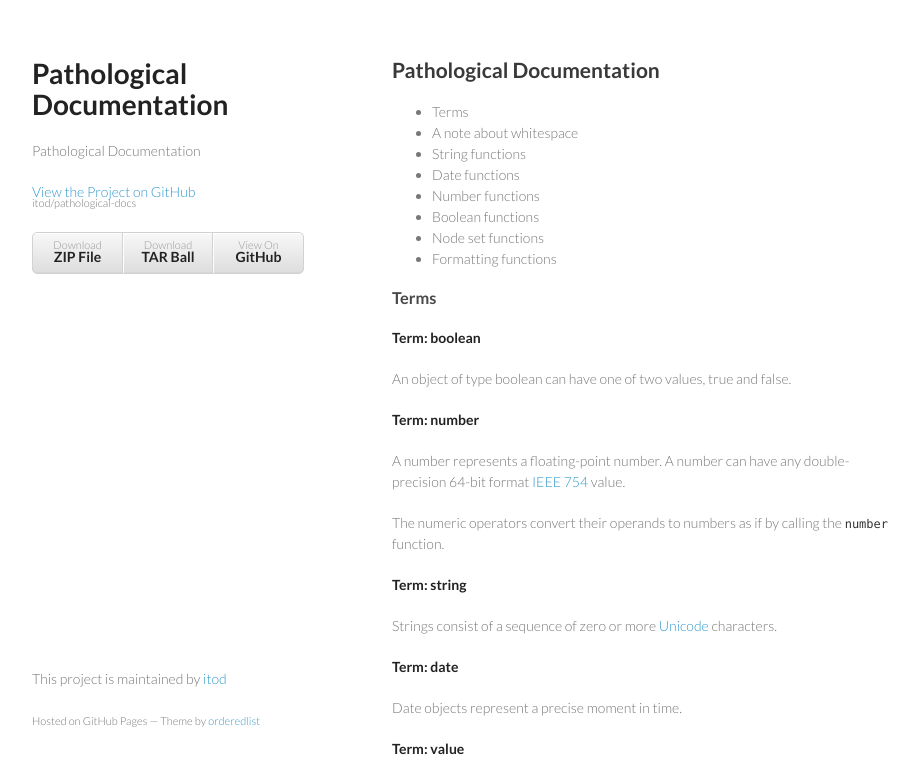
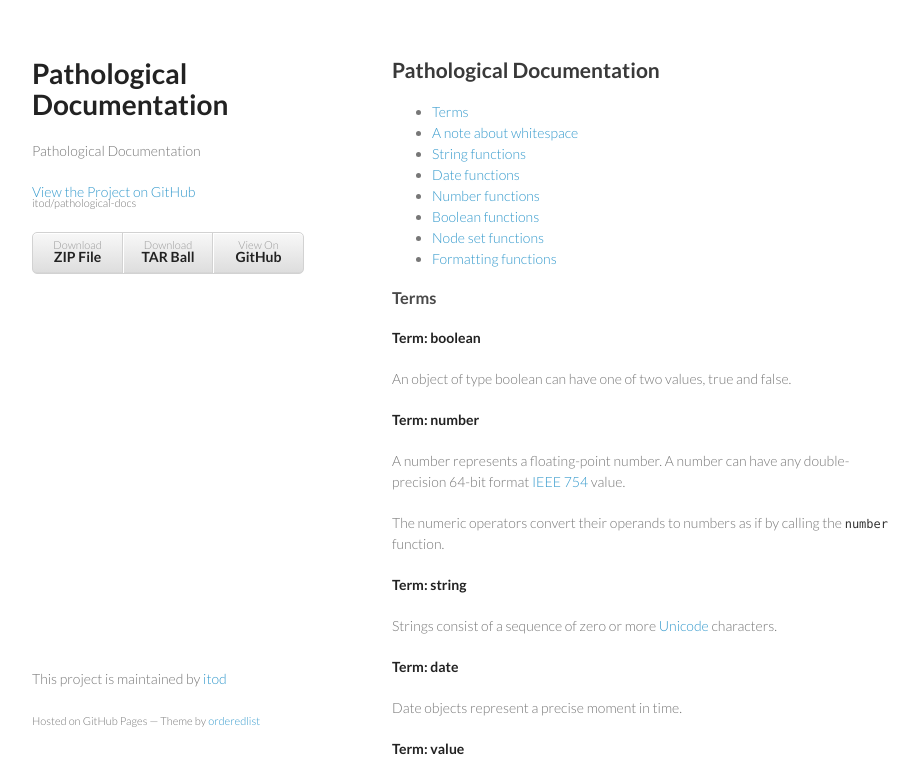
Before and after one commit to itod/pathological-docs, a plain HTML site: page index.html in a window 1280 px wide. Shown: the top 776 px of the page, without its empty margins (178-1101 px from the left). Drawn offline with Linux system fonts and the light colour scheme.

Commit message:
Create gh-pages branch via GitHub

```diff
--- a/index.html
+++ b/index.html
@@ -32,16 +32,17 @@
 <a name="pathological-documentation" class="anchor" href="#pathological-documentation"><span class="octicon octicon-link"></span></a>Pathological Documentation</h2>
 
 <ul>
-<li>Terms</li>
-<li>A note about whitespace</li>
-<li>String functions</li>
-<li>Date functions</li>
-<li>Number functions</li>
-<li>Boolean functions</li>
-<li>Node set functions</li>
-<li>Formatting functions</li>
+<li><a href="#terms">Terms</a></li>
+<li><a href="#note-whitespace">A note about whitespace</a></li>
+<li><a href="#string-functions">String functions</a></li>
+<li><a href="#date-functions">Date functions</a></li>
+<li><a href="#number-functions">Number functions</a></li>
+<li><a href="#boolean-functions">Boolean functions</a></li>
+<li><a href="#node-set-functions">Node set functions</a></li>
+<li><a href="#formatting-functions">Formatting functions</a></li>
 </ul><h3>
-<a name="terms" class="anchor" href="#terms"><span class="octicon octicon-link"></span></a>Terms</h3>
+<a name="terms" class="anchor" href="#terms"><span class="octicon octicon-link"></span></a>
+<a name="terms"></a>Terms</h3>
 
 <p><a name="boolean"></a><strong>Term:</strong> <strong>boolean</strong></p>
 
@@ -89,6 +90,22 @@
 <li>an axis, which specifies the tree relationship between the nodes selected by the location step and the context node,</li>
 <li>a node test, which specifies the node type and name of the nodes selected by the location step, and</li>
 <li>zero or more predicates, which use arbitrary expressions to further refine the set of nodes selected by the location step.</li>
+</ul><p><a name="node-test"></a><strong>Term:</strong> <strong>node-test</strong></p>
+
+<p>A node test can be one of two types:</p>
+
+<ul>
+<li>a <strong>node type</strong> test tests the <em>type</em> of node: either <strong><code>file()</code></strong> or <strong><code>folder()</code></strong>
+</li>
+<li>a <strong>node name</strong> test tests the <em>name</em> of node. Some examples:
+
+<ul>
+<li><code>Desktop</code></li>
+<li><code>*</code></li>
+<li>
+<code>Application%20Support</code> (See <a href="#note-whitespace">note about whitespace</a>)</li>
+</ul>
+</li>
 </ul><p><a name="axis"></a><strong>Term:</strong> <strong>axis</strong></p>
 
 <p>The following axes are available:</p>
@@ -106,9 +123,10 @@
 <li>the <code>descendant-or-self</code> axis contains the context node and the descendants of the context node</li>
 <li>the <code>ancestor-or-self</code> axis contains the context node and the ancestors of the context node; thus, the ancestor axis will always include the root node</li>
 </ul><h3>
-<a name="a-note-about-whitespace" class="anchor" href="#a-note-about-whitespace"><span class="octicon octicon-link"></span></a>A Note About Whitespace</h3>
+<a name="a-note-about-whitespace" class="anchor" href="#a-note-about-whitespace"><span class="octicon octicon-link"></span></a>
+<a name="note-whitespace"></a>A Note About Whitespace</h3>
 
-<p>OS X allows file and folder names to contain whitespace. For example, a commonly used folder with a name containing whitespace is <code>Application Support</code> (located at <code>~/Library/Application Support</code>). However, a <a href="#name-test">name test</a> in a <a href="#location-path">location path</a> cannot cannot contain whitespace. There are currently two simple solutions to allow a location path to contain name tests with whitespace:</p>
+<p>OS X allows file and folder names to contain whitespace. For example, a commonly used folder with a name containing whitespace is <code>Application Support</code> (located at <code>~/Library/Application Support</code>). However, a <a href="#node-test">name test</a> in a <a href="#location-path">location path</a> cannot cannot contain whitespace. There are currently two simple solutions to allow a location path to contain name tests with whitespace:</p>
 
 <ol>
 <li>Percent-encode the whitespace using <code>%20</code> to represent each space character. So <code>Application Support</code> becomes: <code>Application%20Support</code>. For example: <code>~/Library/Application%20Support</code>
@@ -116,7 +134,8 @@
 <li>Use a wildcard name test (<code>*</code>) plus a <a href="">predicate</a> which tests the node's name using the <a href="#fn-name"><code>name</code></a> function. For example: <code>~/Library/*[name() = 'Application Support']</code>
 </li>
 </ol><h3>
-<a name="string-functions" class="anchor" href="#string-functions"><span class="octicon octicon-link"></span></a>String Functions</h3>
+<a name="string-functions" class="anchor" href="#string-functions"><span class="octicon octicon-link"></span></a>
+<a name="string-functions"></a>String Functions</h3>
 
 <p><a name="fn-string"></a><strong>Function:</strong> <em>string</em> <strong>string</strong>(<em>object?</em>)</p>
 
@@ -255,7 +274,8 @@ The returned substring contains those characters for which the position of the c
 <p><strong>NOTE:</strong> The <a href="#fn-translate"><code>translate</code></a> function is not a sufficient solution for case conversion in all languages. A future version of XPath may provide additional functions for case conversion.</p>
 
 <h3>
-<a name="date-functions" class="anchor" href="#date-functions"><span class="octicon octicon-link"></span></a>Date Functions</h3>
+<a name="date-functions" class="anchor" href="#date-functions"><span class="octicon octicon-link"></span></a>
+<a name="date-functions"></a>Date Functions</h3>
 
 <p><a name="fn-date"></a><strong>Function:</strong> <em>date</em> <strong>date</strong>(<em>object?</em>)</p>
 
@@ -292,7 +312,8 @@ The returned substring contains those characters for which the position of the c
 <p>The <code>created</code> function returns the modification date of the node in the argument node-set that is first in filesystem order. If the argument node-set is empty or the first node has no expanded-name, an empty string is returned. If the argument is omitted, it defaults to a node-set with the context node as its only member.</p>
 
 <h3>
-<a name="number-functions" class="anchor" href="#number-functions"><span class="octicon octicon-link"></span></a>Number Functions</h3>
+<a name="number-functions" class="anchor" href="#number-functions"><span class="octicon octicon-link"></span></a>
+<a name="number-functions"></a>Number Functions</h3>
 
 <p><a name="fn-number"></a><strong>Function:</strong> <em>number</em> <strong>number</strong>(<em>object?</em>)</p>
 
@@ -328,7 +349,8 @@ The returned substring contains those characters for which the position of the c
 <p><strong>NOTE:</strong> For these last two cases, the result of calling the <a href="#fn-round"><code>round</code></a> function is not the same as the result of adding 0.5 and then calling the <a href="#fn-floor"><code>floor</code></a> function.</p>
 
 <h3>
-<a name="boolean-functions" class="anchor" href="#boolean-functions"><span class="octicon octicon-link"></span></a>Boolean Functions</h3>
+<a name="boolean-functions" class="anchor" href="#boolean-functions"><span class="octicon octicon-link"></span></a>
+<a name="boolean-functions"></a>Boolean Functions</h3>
 
 <p>Boolean Functions</p>
 
@@ -354,7 +376,8 @@ The returned substring contains those characters for which the position of the c
 <p>The <code>false</code> function returns false.</p>
 
 <h3>
-<a name="node-set-functions" class="anchor" href="#node-set-functions"><span class="octicon octicon-link"></span></a>Node Set Functions</h3>
+<a name="node-set-functions" class="anchor" href="#node-set-functions"><span class="octicon octicon-link"></span></a>
+<a name="node-set-functions"></a>Node Set Functions</h3>
 
 <p><a name="fn-last"></a><strong>Function:</strong> <em>number</em> <strong>last</strong>()</p>
 
@@ -407,7 +430,8 @@ The returned substring contains those characters for which the position of the c
 <p>The <code>group</code> function returns the account name of the group owner of the node in the argument node-set that is first in filesystem order. If the argument node-set is empty or the first node has no expanded-name, an empty string is returned. If the argument is omitted, it defaults to a node-set with the context node as its only member.</p>
 
 <h3>
-<a name="formatting-functions" class="anchor" href="#formatting-functions"><span class="octicon octicon-link"></span></a>Formatting Functions</h3>
+<a name="formatting-functions" class="anchor" href="#formatting-functions"><span class="octicon octicon-link"></span></a>
+<a name="formatting-functions"></a>Formatting Functions</h3>
 
 <p><a name="fn-format-number"></a><strong>Function:</strong> <em>string</em> <strong>format-number</strong>(<em>number</em>, <em>string</em>)</p>
 
```
Also changed, not shown: params.json (+1 -1 lines).
